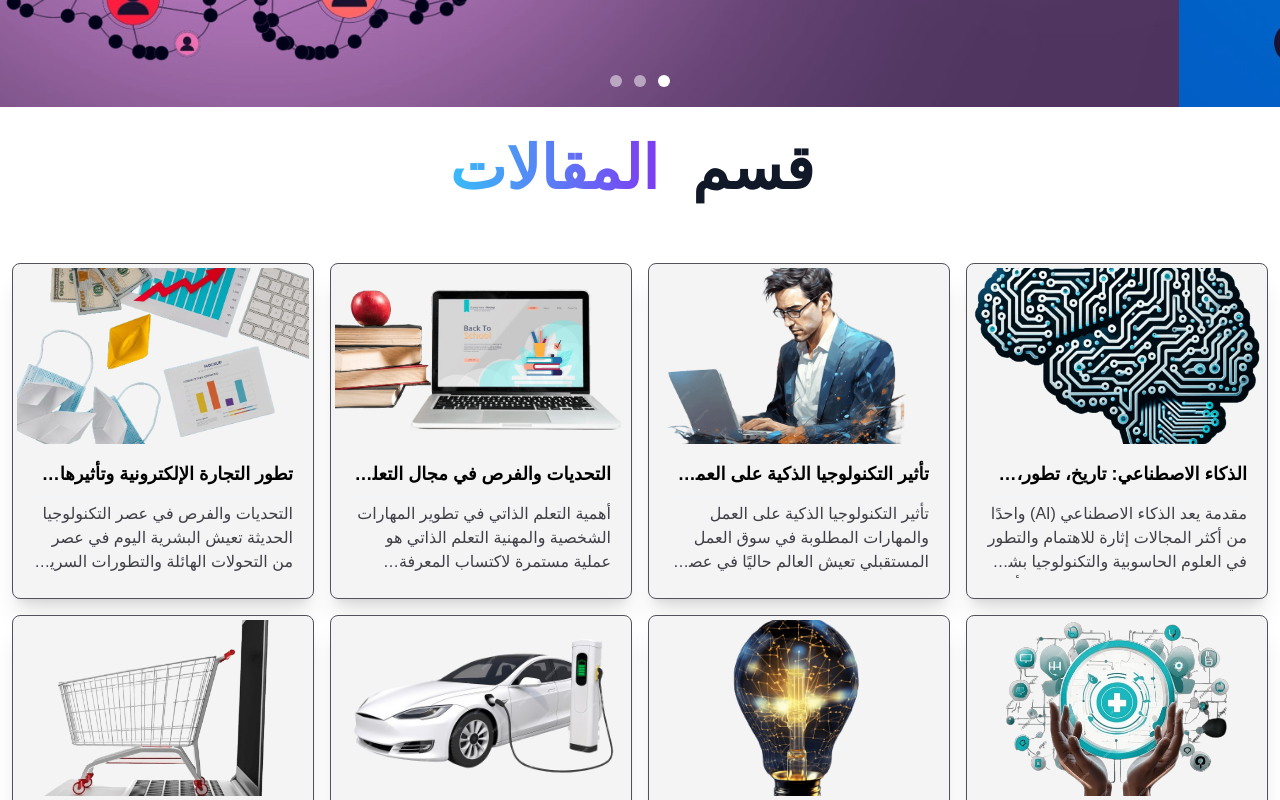
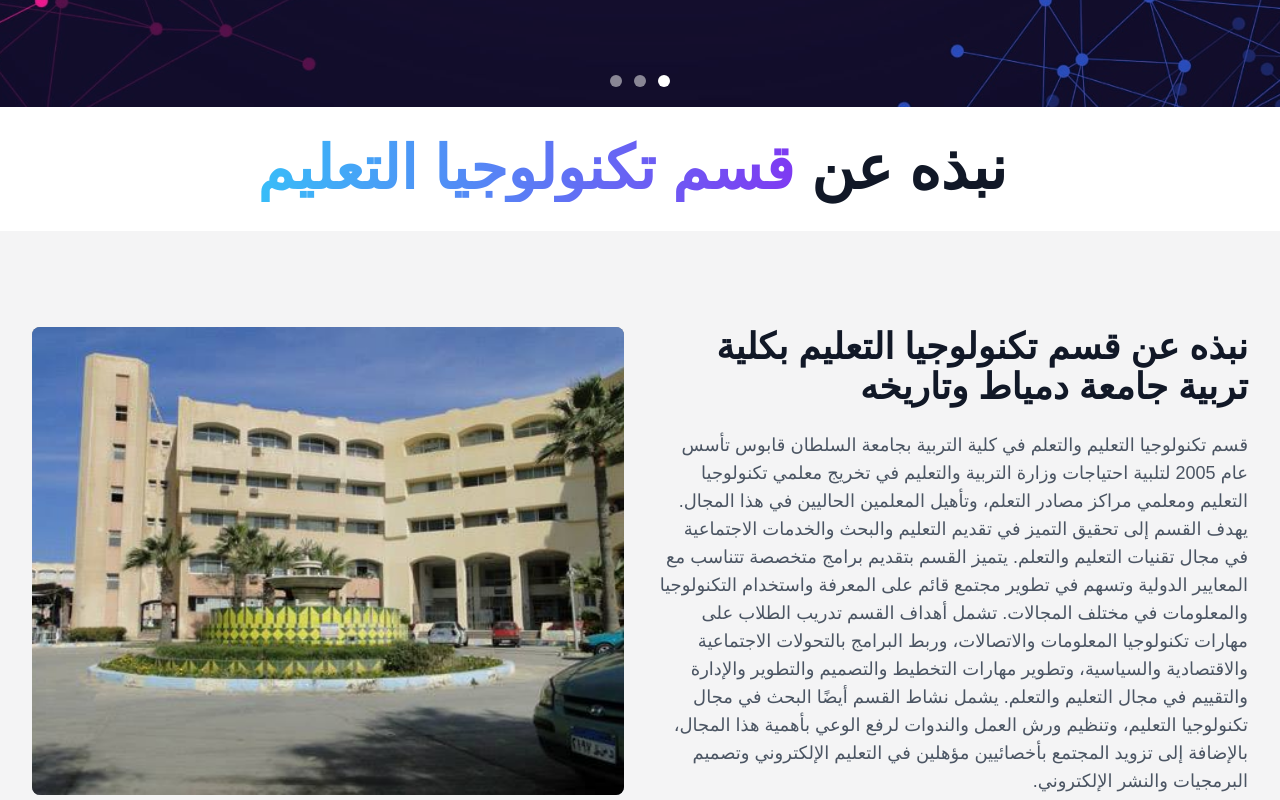
Before and after one commit to muhammad-nabih/blog, a Next.js app: page / in a window 1280 px wide. Shown: the part 700-1500 px from the top of the page. Built offline with nearby package versions, Linux system fonts and the light colour scheme; a web font is replaced by a local one.

Commit message:
add section about information technology

```diff
--- a/src/app/page.js
+++ b/src/app/page.js
@@ -4,6 +4,7 @@
 import ContactUs from "@/components/ContactUs/ContactUs";
 import Footer from "@/components/Footer/Footer";
 import Landing from "@/components/Landing/Landing";
+import TechSection from "@/components/TechSection/TechSection";
 import TimelineComponent from "@/components/Timeline/Timeline";
 import TitleSection from "@/components/TitleSection/TitleSection";
 import { motion } from "framer-motion";
@@ -11,6 +12,8 @@
   return (
     <>
       <Landing />
+      <TitleSection firstPiece={"نبذه عن"} secondPiece={"قسم تكنولوجيا التعليم"} />
+      <TechSection />
       <TitleSection firstPiece={"قسم  "} secondPiece={"المقالات"} />
       <Article />
       <TitleSection firstPiece={"قسم  "} secondPiece={"ماذا عنا "} />
--- /dev/null
+++ b/src/components/TechSection/TechSection.jsx
@@ -0,0 +1,43 @@
+import Image from "next/image";
+import React from "react";
+
+const TechSection = () => {
+  return (
+    <div className="bg-zinc-100 py-12 px-4 sm:px-6 lg:px-8 lg:py-24">
+      <div className="grid grid-cols-1 gap-y-12 gap-x-6 md:grid-cols-2 lg:gap-x-8">
+        <div className="flex flex-col justify-center">
+          <h2 className="text-3xl font-bold text-gray-900 sm:text-4xl">
+            نبذه عن قسم تكنولوجيا التعليم بكلية تربية جامعة دمياط وتاريخه
+          </h2>
+          <p className="mt-6 text-lg text-gray-600">
+            {" "}
+            قسم تكنولوجيا التعليم والتعلم في كلية التربية بجامعة السلطان قابوس
+            تأسس عام 2005 لتلبية احتياجات وزارة التربية والتعليم في تخريج معلمي
+            تكنولوجيا التعليم ومعلمي مراكز مصادر التعلم، وتأهيل المعلمين
+            الحاليين في هذا المجال. يهدف القسم إلى تحقيق التميز في تقديم التعليم
+            والبحث والخدمات الاجتماعية في مجال تقنيات التعليم والتعلم. يتميز
+            القسم بتقديم برامج متخصصة تتناسب مع المعايير الدولية وتسهم في تطوير
+            مجتمع قائم على المعرفة واستخدام التكنولوجيا والمعلومات في مختلف
+            المجالات. تشمل أهداف القسم تدريب الطلاب على مهارات تكنولوجيا
+            المعلومات والاتصالات، وربط البرامج بالتحولات الاجتماعية والاقتصادية
+            والسياسية، وتطوير مهارات التخطيط والتصميم والتطوير والإدارة والتقييم
+            في مجال التعليم والتعلم. يشمل نشاط القسم أيضًا البحث في مجال
+            تكنولوجيا التعليم، وتنظيم ورش العمل والندوات لرفع الوعي بأهمية هذا
+            المجال، بالإضافة إلى تزويد المجتمع بأخصائيين مؤهلين في التعليم
+            الإلكتروني وتصميم البرمجيات والنشر الإلكتروني.
+          </p>
+        </div>
+        <div className="aspect-w-4 aspect-h-4 rounded-lg overflow-hidden bg-gray-500 relative">
+          <Image
+            layout="fill"
+            src="/تربية.jpg"
+            alt="Image"
+            className="object-cover"
+          />
+        </div>
+      </div>
+    </div>
+  );
+};
+
+export default TechSection;
```
Also changed, not shown: public/تربية.jpg (added).
